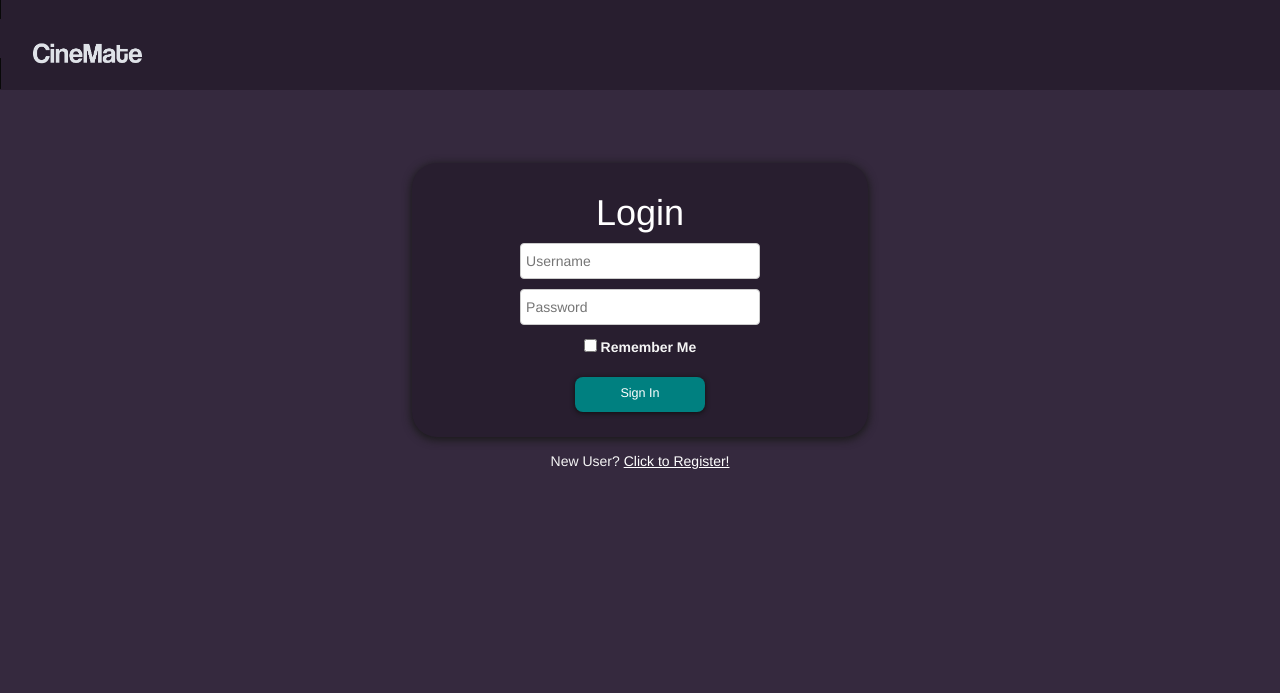
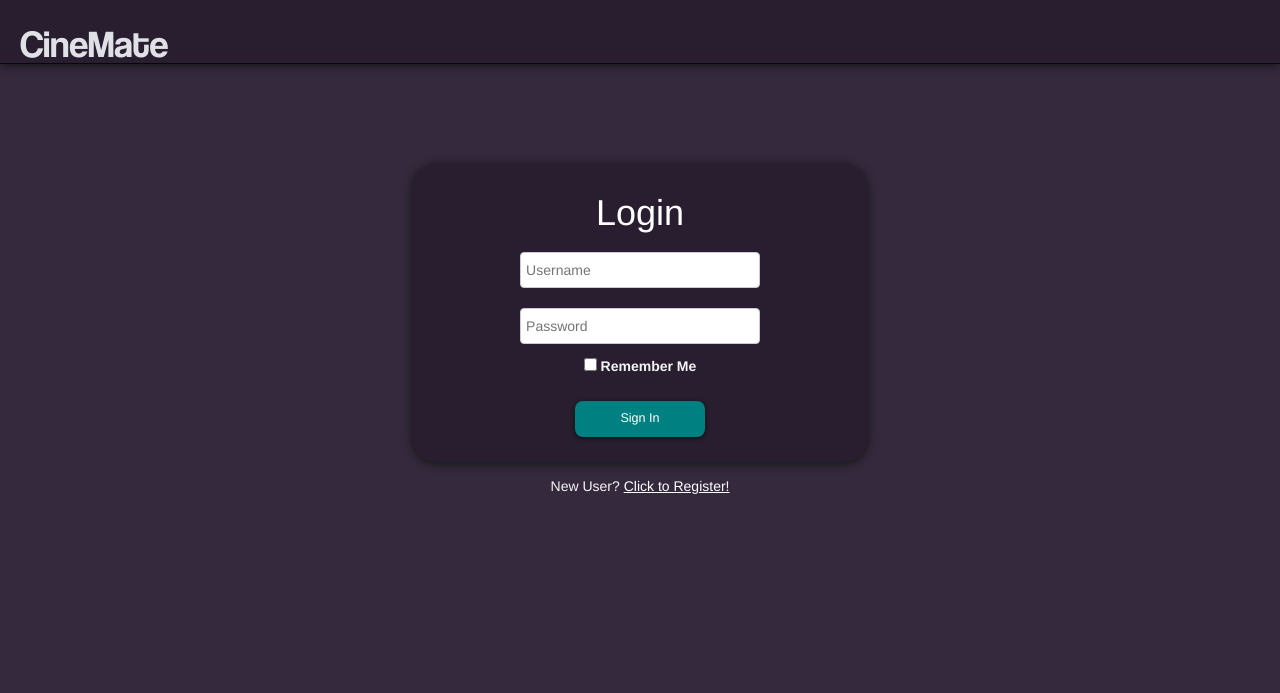
Before and after one commit to juliahorta/CineMate, a Flask app: page /login in a window 1280 px wide. Shown: the top 693 px of the page. Before the commit the page ends 469 px from the top, so only its background shows below. Run offline with Flask 2, Linux system fonts and the light colour scheme; some libraries are stand-ins or nearby versions.

Commit message:
final css

```diff
--- a/app/routes.py
+++ b/app/routes.py
@@ -148,7 +148,7 @@ def unfollow(username):
 def popular():
     conn = urllib.request.urlopen(popular_url)
     json_data = json.loads(conn.read())
-    return render_template('popular.html', results=json_data["results"])
+    return render_template('popular.html', results=json_data["results"][:18])
 
 # @app.route('/genre-rating', methods=['GET', 'POST'])
 # def g_rate():
--- a/app/static/styles.css
+++ b/app/static/styles.css
@@ -1,21 +1,23 @@
   a.navbar-brand {
     font-family: 'Coolvetica Rg';
-    color: white !important;
+    color: #e0e1e7 !important;
 
   }
 
   .navbar-brand {
     float: left;
-    height: 50px;
-    padding: 15px 15px;
-    font-size: 18px;
-    /* line-height: 20px; */
-    margin-left: 30px;
+    /* height: 50px; */
+    padding: 20px 15px;
+    font-size: 38px;
+    margin-left: 50px;
+    padding-left: 20px;
 }
 
-.nav-bg-fix {
-  background-color: #281E2F;
-  height: 90px;
+img.logo-img {
+  height: 50px;
+  width: auto;
+  padding-bottom: 15px;
+  border-radius: 0%;
 }
 
 .nav-link {
@@ -50,11 +52,16 @@ ul.nav.navbar-nav.navbar-right {
 
 nav.navbar.navbar-inverse {
   margin: 0px 0px 0px 0px;
+  box-shadow: 0 0 10px 0 #0f0f0f;
+
 }
 
-img.logo {
+/* img.logo {
   border-radius: 0%;
-}
+  padding-bottom: 25px;
+  padding-top: 0px;
+  margin-top: 0px;
+} */
 
 .body-content{
     background-color: #35293E !important;
@@ -169,9 +177,8 @@ a {
 }
 
 .logo {
-  height: 50px;
-  margin-left: 15%;
-  padding-bottom: 15px;
+  height: 70px;
+  margin-left: 35%;
 }
 
 .logo-link {
@@ -182,7 +189,12 @@ body {
   background-color: #35293E !important;
   height: 125vh;
   font-family: helvetica;
+  margin-top: 7%;
 
+}
+
+.user-body {
+  margin-top: 2%;
 }
 
 .body-content {
@@ -261,7 +273,7 @@ form {
   padding: 10px;
   width: 50%;
   text-align: center;
-  max-width: 60%;
+  max-width: 80%;
   background-color: #281E2F;
   border-radius: 25px;
   margin-left: 20%;
@@ -361,6 +373,11 @@ form {
   box-shadow: 0 0 0 0 ; */
 }
 
+input[type="text" i], input[type="password" i] {
+  padding-top: 10px;
+  margin-top: 10px;
+}
+
 /* .about-me-box {
   margin-left: 20%;
 } */
@@ -494,7 +511,7 @@ input#submit {
   text-decoration: underline;
 }
 
-input[type="text" i] {
+input[type="text" i], input[type="password" i] {
   width: 55%;
   padding: 7px 5px;
   display: inline-block;
@@ -503,6 +520,7 @@ input[type="text" i] {
   box-sizing: border-box;
   font-size: auto;
   font-family: helvetica;
+  color: #0f0f0f;
 }
 
 .edit-profile {
--- a/app/templates/base.html
+++ b/app/templates/base.html
@@ -13,16 +13,19 @@
         <script src="https://ajax.googleapis.com/ajax/libs/jquery/3.5.1/jquery.min.js"></script>
     </head>
     <body>
-            <div class="nav-bg-fix">
-            <nav class="navbar navbar-inverse">
+            <nav class="navbar navbar-inverse navbar-fixed-top">
                 <div class="container-fluid">
                   <div class="navbar-header">
-                    <a class="navbar-brand" href="{{ url_for('home') }}"><img class="logo" src="../static/nlogo.png"></a>
+                    <a class="navbar-brand" href="{{ url_for('home') }}"> CineMate </a>
+                    <!-- <img class="logo-img" src="../static/nlogo.png"> -->
+                    {% if current_user.is_anonymous %}
+                    {% else %}
                     <button type="button" class="navbar-toggle" data-toggle="collapse" data-target="#myNavbar">
                       <span class="icon-bar"></span>
                       <span class="icon-bar"></span>
                       <span class="icon-bar"></span>
                     </button>
+                    {% endif %}
                   </div>
                   <div class="collapse navbar-collapse" id="myNavbar">
                     <ul class="nav navbar-nav navbar-right">
@@ -51,7 +54,7 @@
                   </div>
                 </div>
               </nav>
-            </div>
+
 
 
         <div class="container">
--- a/app/templates/index.html
+++ b/app/templates/index.html
@@ -1,7 +1,7 @@
 {% extends "base.html" %}
 
 {% block content %}
-    <h1> <h1>Hi, {{ current_user.username }}! Here's what your friends have been watching...</h1></h1>
+    <h2>Hi, {{ current_user.username }}! Here's what your friends have been watching...</h2>
     <div class="body-post-cont">
     <div class="home-content">
         {% for post in posts %}
--- a/app/templates/login.html
+++ b/app/templates/login.html
@@ -3,26 +3,27 @@
 {% block content %}
     <div class="form-wrap">
         <form class="login-box" action="" method="post" novalidate>
+            <div class="form-group">
             <h1>Login</h1>
-            <h6> </h6>
             {{ form.hidden_tag() }}
             <p>
                 <!-- {{ form.username.label }}<br> -->
                 {{ form.username() }}<br>
                 {% for error in form.username.errors %}
-                <span style="color: red;">[{{ error }}]</span>
+                <span style="color: white;">[{{ error }}]</span>
                 {% endfor %}
             </p>
             <p>
                 <!-- {{ form.password.label }}<br> -->
                 {{ form.password() }}<br>
                 {% for error in form.password.errors %}
-                <span style="color: red;">[{{ error }}]</span>
+                <span style="color: white;">[{{ error }}]</span>
                 {% endfor %}
             </p>
             <div class="submit-wrap">
                 <p>{{ form.remember_me() }} {{ form.remember_me.label }}</p>
             </div>
+        </div>
             <p>{{ form.submit() }}</p>
         </form>
         <p>New User? <a class="register-link" href="{{ url_for('register') }}">Click to Register!</a></p>
--- a/app/templates/popular.html
+++ b/app/templates/popular.html
@@ -2,13 +2,12 @@
 
 {% block content %}
     <h1> Currently Trending Movies</h1>
-    <h2 class="res-sub" > click on a movie to log it</h2>
         <div class="movie-list-container">
             {% for movie in results %}
             <div class="movie-card">
                 {% if movie.release_date %}
                 <a class="pop-poster" href="{{ url_for('log_movie', mname=movie.title, myear=movie.release_date[:4], movieid=movie.id, mposter=movie.poster_path) }}"><img class="pop-poster" src="https://image.tmdb.org/t/p/w500/{{movie.poster_path}}" alt=""></a>
-                <p><b>Average Rating:</b> {{movie.vote_average}}/10 Stars </p>
+                <h5><b>Average Rating:</b> {{movie.vote_average}}/10 Stars </h5>
                 <!-- <h3><a class="log-link" href="{{ url_for('log_movie', mname=movie.title, myear=movie.release_date[:4], movieid=movie.id, mposter=movie.poster_path) }}"> {{movie.title}} ({{movie.release_date[:4]}}) </a></h3> -->
                 {% else %}
                 <a class="pop-poster" href="{{ url_for('log_movie', mname=movie.title, movieid=movie.id, mposter=movie.poster_path) }}"><img class="pop-poster" src="https://image.tmdb.org/t/p/w500/{{movie.poster_path}}" alt=""></a>
--- a/app/templates/rec_search.html
+++ b/app/templates/rec_search.html
@@ -2,7 +2,6 @@
 
 {% block content %}
     <h1>Search for Movie</h1>
-    <h3 class="se-sub">Recommendations are based on movie selected</h3>
     <div class="search-bar">
         <form class="search-form" action="" method="post">
             {{ form.hidden_tag() }}
```
Also changed, not shown: other parts of app/static/styles.css (+18 -15 lines), app/templates/log_movie.html (+4 -4 lines), app.db.
